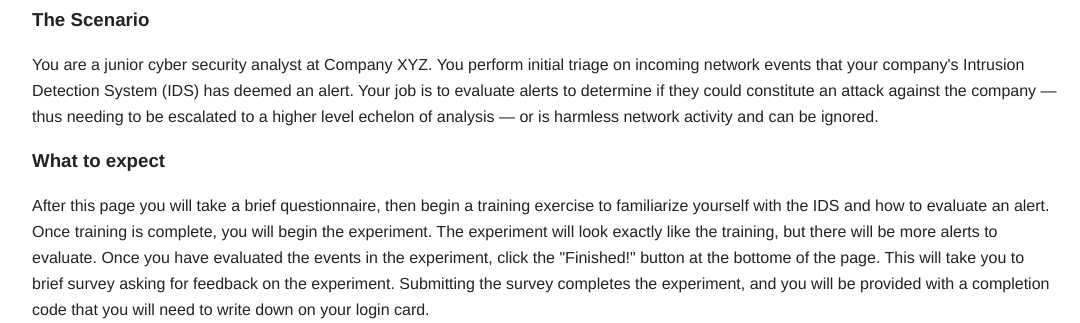
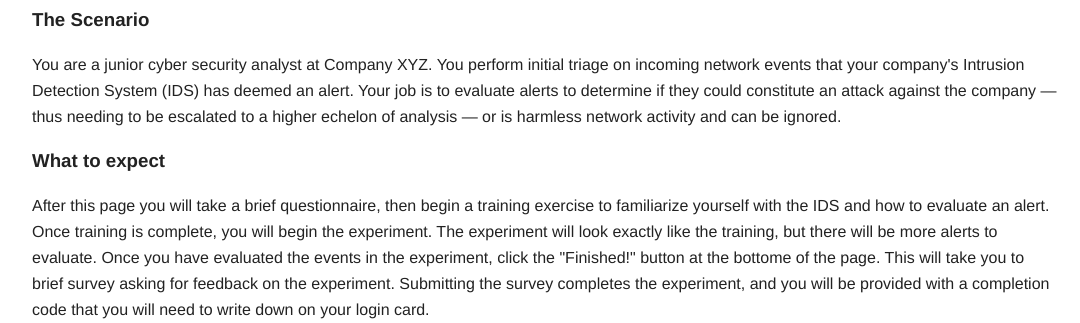
Before and after one commit to uncw-hfcs/ids-simulator, a Flask app: page /intro in a window 1280 px wide. Shown: the part 211-534 px from the top of the page, without its empty margins (95-1175 px from the left). Run offline with Flask 2, Linux system fonts and the light colour scheme; a user stored in the database is signed in.

Commit message:
commit to pull

```diff
--- a/crywolf/templates/intro.html
+++ b/crywolf/templates/intro.html
@@ -13,7 +13,7 @@ Introduction
             <p>You are a junior cyber security analyst at
                     Company XYZ. You perform initial triage on incoming network events that your company's Intrusion Detection System
                     (IDS) has deemed an alert. Your job is to evaluate alerts to determine if they could constitute an attack against the company &#8212;
-                    thus needing to be escalated to a higher level echelon of analysis &#8212; or is harmless network activity and can be ignored.</p>
+                    thus needing to be escalated to a higher echelon of analysis &#8212; or is harmless network activity and can be ignored.</p>
 
             <h3>What to expect</h3>
             <p>After this page you will take a brief questionnaire, then begin a training exercise to familiarize yourself with the IDS and how to evaluate
```
Also changed, not shown: crywolf/crywolf.db, crywolf/requirements.txt (line endings or trailing spaces).
